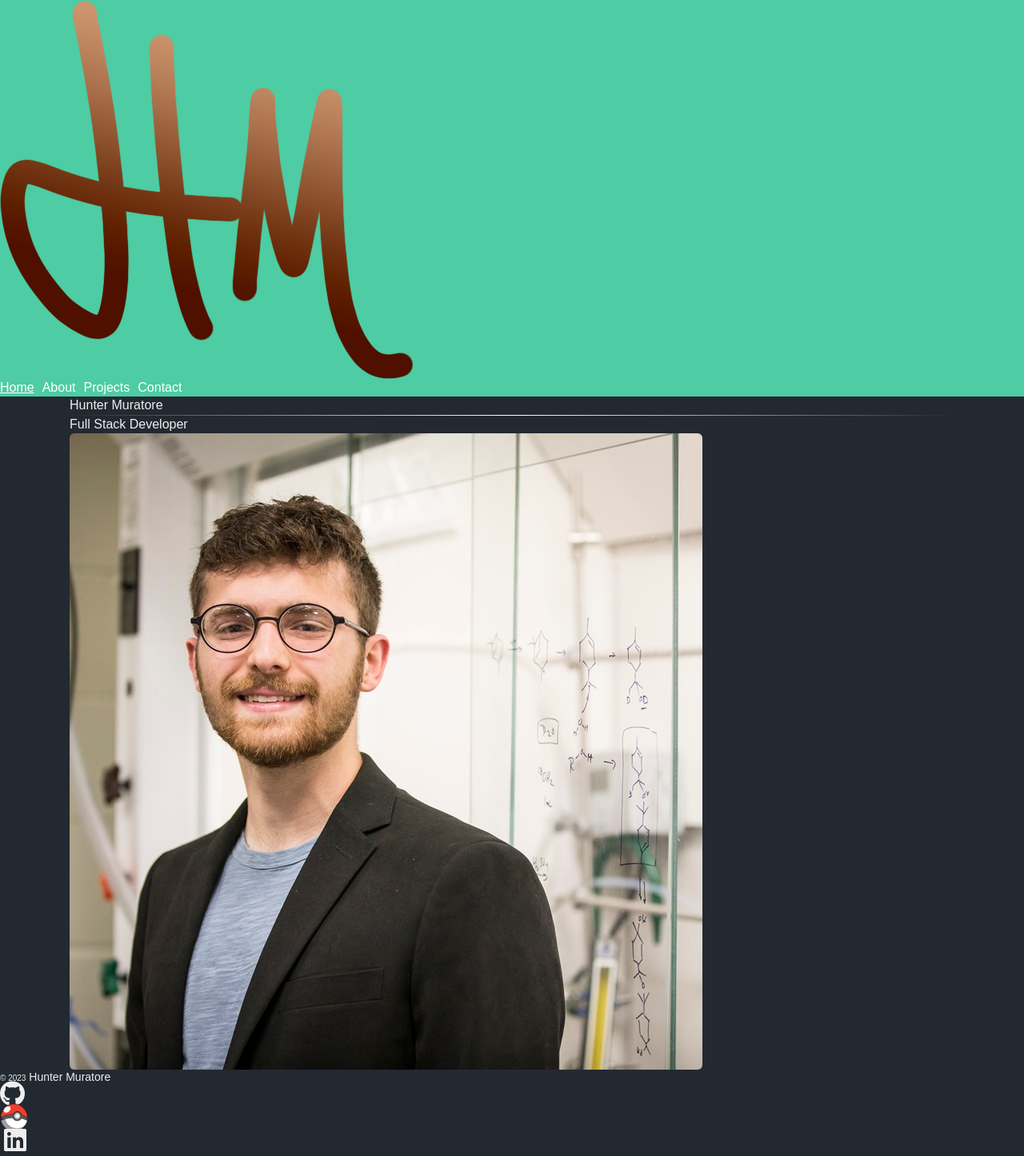
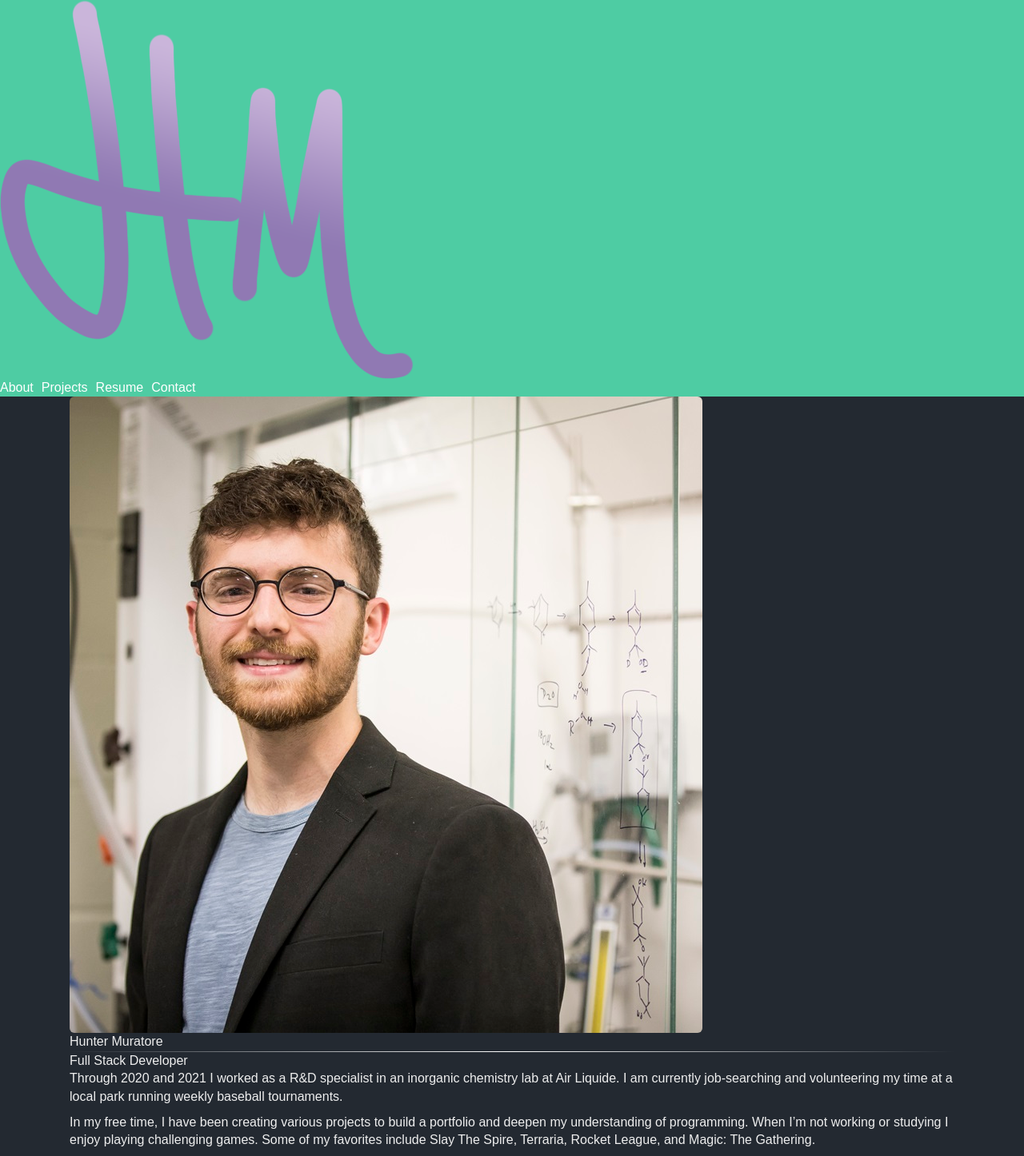
Before and after one commit to HunterMuratore/Portfolio, a React (Vite) app: page / in a window 1280 px wide. Shown: the top 1446 px of the page at 80% size. Built offline with nearby package versions, Linux system fonts and the light colour scheme.

Commit message:
make about page the main page

```diff
--- a/src/App.jsx
+++ b/src/App.jsx
@@ -4,7 +4,6 @@ import { Routes, Route } from 'react-router-dom'
 import Header from './components/Header'
 import Footer from './components/Footer'
 
-import Home from './pages/Home'
 import About from './pages/About'
 import Contact from './pages/Contact'
 import Projects from './pages/Projects'
@@ -18,7 +17,7 @@ function App() {
 
       <main>
         <Routes>
-          <Route path='/' element={<Home />} />
+          <Route path='/' element={<About />} />
           <Route path='/about' element={<About />} />
           <Route path='/projects' element={<Projects />} />
           <Route path='/contact' element={<Contact />} />
--- a/src/components/Header.jsx
+++ b/src/components/Header.jsx
@@ -1,16 +1,16 @@
 import { NavLink } from 'react-router-dom'
 
-import logo from '../images/logo-brown.png'
+import logo from '../images/logo-purple.png'
 
 function Header() {
     return (
         <header className="flex items-center justify-between py-1 pl-3 pr-3">
-            <NavLink to="/"><img className="max-h-[36px] lg:max-h-[52px]" src={logo} alt="HMM Logo" /></NavLink>
+            <NavLink to="/about"><img className="max-h-[36px] lg:max-h-[52px]" src={logo} alt="HMM Logo" /></NavLink>
 
             <nav className="text-md lg:text-lg">
-                <NavLink to="/">Home</NavLink>
                 <NavLink to="/about">About</NavLink>
                 <NavLink to="/projects">Projects</NavLink>
+                <NavLink to="/resume">Resume</NavLink>
                 <NavLink to="/contact">Contact</NavLink>
             </nav>
         </header>
--- a/src/index.scss
+++ b/src/index.scss
@@ -65,20 +65,6 @@ header {
   }
 }
 
-.home {
-  padding: 0 5%;
-
-  hr {
-    background: linear-gradient(to right, rgba(255, 255, 255, 0), rgba(255, 255, 255, 1), rgba(255, 255, 255, 0));
-    height: 1px;
-    border: none;
-  }
-
-  img {
-    border-radius: 6px;
-  }
-}
-
 .contact {
   input {
     color: #000;
@@ -102,6 +88,16 @@ header {
 
 .about {
   padding: 0 5%;
+
+  hr {
+    background: linear-gradient(to right, rgba(255, 255, 255, 0), rgba(255, 255, 255, 1), rgba(255, 255, 255, 0));
+    height: 1px;
+    border: none;
+  }
+
+  img {
+    border-radius: 6px;
+  }
 
   p {
     margin-bottom: 10px;
--- a/src/pages/About.jsx
+++ b/src/pages/About.jsx
@@ -1,4 +1,6 @@
 import { NavLink } from 'react-router-dom'
+
+import headshot from '../images/Hunter_Headshot.jpg'
 
 import angular from '../images/logos/angular.png'
 import bash from '../images/logos/bash.png'
@@ -19,14 +21,21 @@ function About() {
     return (
         <>
             <section className="about text-center">
-                <article className="2xl:text-2xl xl:text-xl lg:text-xl md:text-lg sm:text-md">
-                    <h1 className="text-2xl font-bold mt-10 mb-5">About Me</h1>
+                <div className="flex flex-col-reverse md:flex-row justify-center items-center md:space-x-10 mt-10">
+                    <img className='max-h-[300px]' src={headshot} alt="Hunter Headshot" />
+                    <div>
+                        <h1 className="text-3xl font-bold mt-10 mb-5">Hunter Muratore</h1>
+                        <hr className="w-[300px] mx-auto" />
+                        <h2 className="text-3xl font-bold mt-5 mb-10">Full Stack Developer</h2>
+                    </div>
+                </div>
+                <article className="2xl:text-2xl xl:text-xl lg:text-xl md:text-lg sm:text-md mt-10">
                     <p>Through 2020 and 2021 I worked as a R&D specialist in an inorganic chemistry lab at Air Liquide. I am currently job-searching and volunteering my time at a local park running weekly baseball tournaments.</p>
                     <p>In my free time, I have been creating various projects to build a portfolio and deepen my understanding of programming. When I&rsquo;m not working or studying I enjoy playing challenging games. Some of my favorites include Slay The Spire, Terraria, Rocket League, and Magic: The Gathering.</p>
                 </article>
-                <NavLink to="/resume"><button type="button" className="text-sm my-5 py-2 px-3 rounded">View My Resume</button></NavLink>
+                <NavLink to="/resume"><button type="button" className="text-sm mt-10 my-5 py-2 px-3 rounded">View My Resume</button></NavLink>
             </section>
-            <section className="languages flex flex-col text-center mt-4 mb-4">
+            <section className="languages flex flex-col text-center mb-4">
                 <h1 className="text-2xl font-bold mt-10 mb-5">Languages & Skills</h1>
                 <div className="space-x-10 sm:space-x-20 grid grid-flow-col mx-auto">
                     <div className="px-2 grid grid-cols-2 sm:grid-cols-2 md:grid-cols-3 lg:grid-cols-4 xl:grid-cols-5 gap-4">
--- a/src/pages/Home.jsx
+++ /dev/null
@@ -1,18 +0,0 @@
-import headshot from '../images/Hunter_Headshot.jpg'
-
-function Home() {
-    return (
-        <section className="home flex flex-col items-center gap-6 text-center mb-3">
-            <div className="mx-auto">
-                <div>
-                    <h1 className="text-3xl font-bold mt-10 mb-5">Hunter Muratore</h1>
-                    <hr className="w-[300px] mx-auto" />
-                    <h2 className="text-3xl font-bold mt-5 mb-10">Full Stack Developer</h2>
-                </div>
-                <img className='max-h-[500px]' src={headshot} alt="Hunter Headshot" />
-            </div>
-        </section>
-    )
-}
-
-export default Home
```
